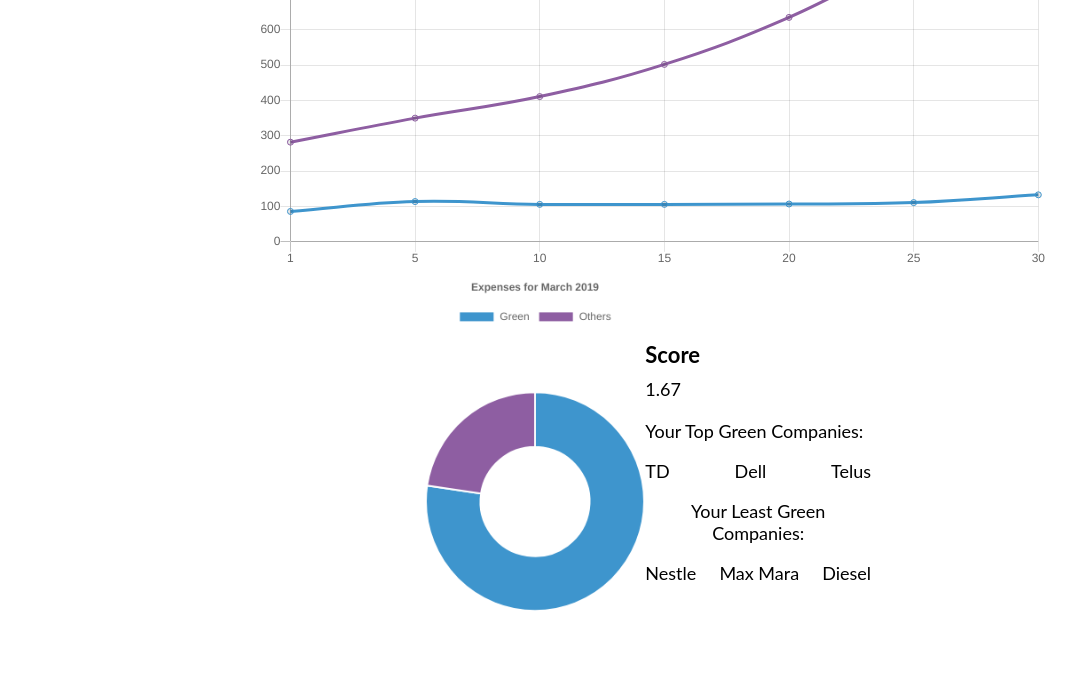
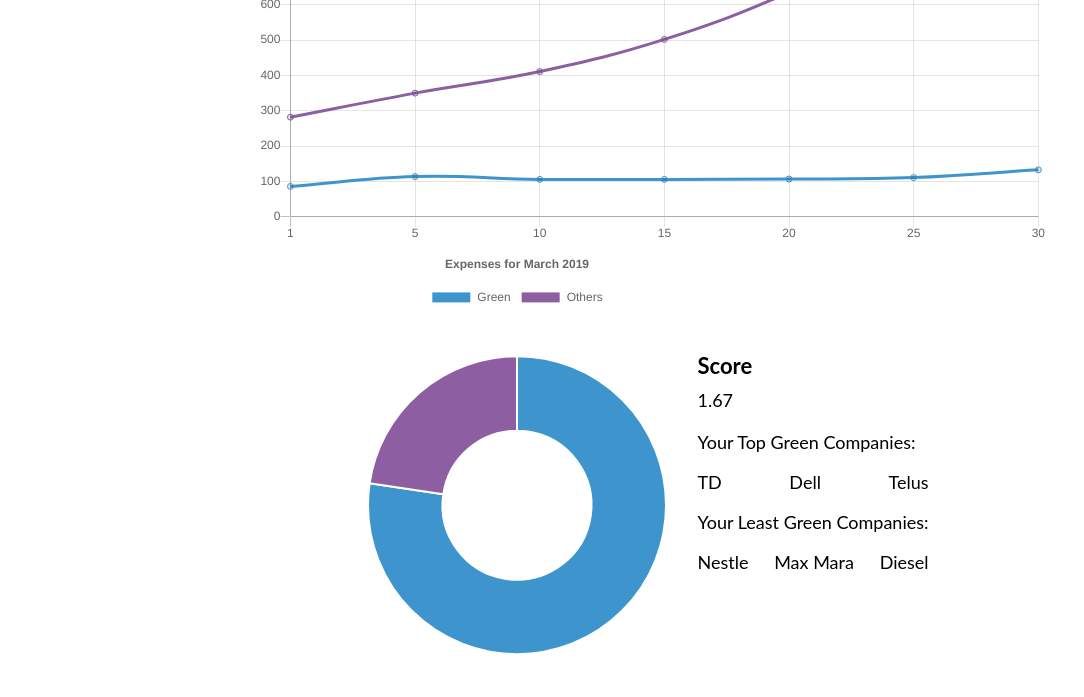
Before and after one commit to shahrzad88/mlh-project, a website: page app/public/report.html in a window 1280 px wide. Shown: the part 298-995 px from the top of the page, without its empty margins (0-1084 px from the left). Before the commit the page ends 970 px from the top, so only its background shows below. Drawn offline with nearby package versions, Linux system fonts and the light colour scheme.

Commit message:
Changed donut

```diff
--- a/app/public/css/report.css
+++ b/app/public/css/report.css
@@ -43,22 +43,16 @@
   width: 100%;
 }
 
-#line {
-  height: 500px;
-  max-width: 100%;
-}
-
-#donut {
-  height: 400px;
-  max-width: 50%;
-}
-
 #score {
   font-size: 22px;
   font-weight: bold;
   margin-bottom: 10px;
 }
 
+#donut {
+  margin-right: 30px;
+}
+
 #scoreContainer {
   margin-bottom: 20px;
 }
```
